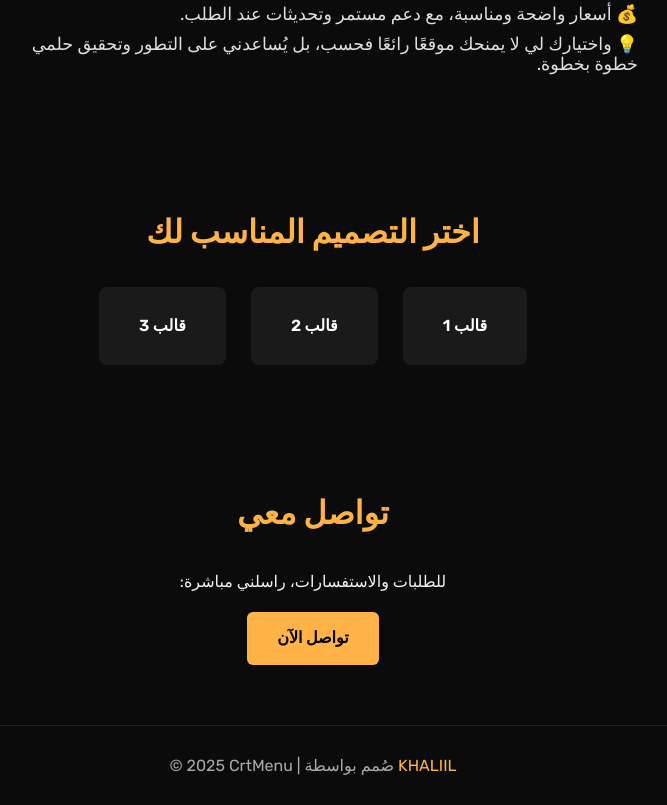
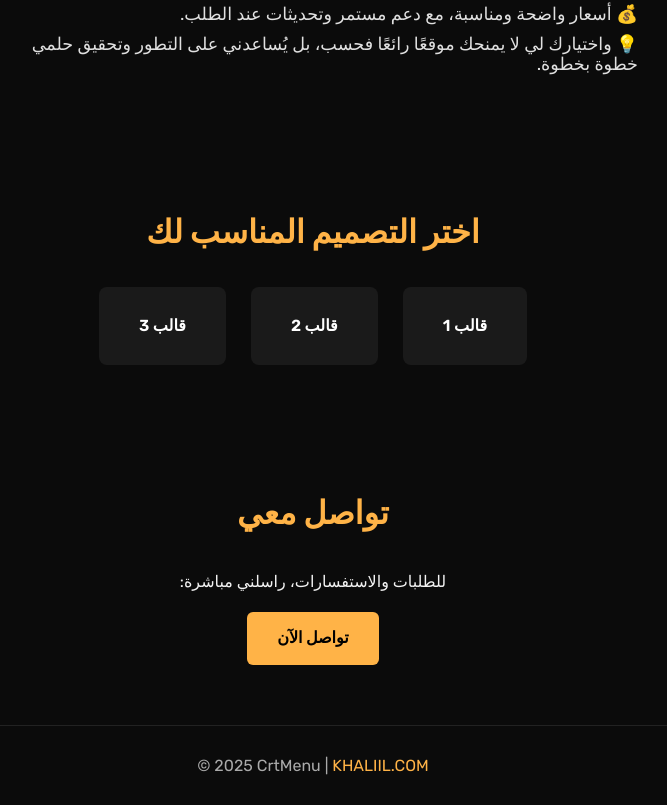
Before and after one commit to storeskhaliil/HomePage, a Next.js app: page / in a window 1280 px wide. Shown: the part 1478-2283 px from the top of the page, without its empty margins (327-994 px from the left). Built offline with nearby package versions, Linux system fonts and the light colour scheme.

Commit message:
Update Footer.js

```diff
--- a/components/Footer.js
+++ b/components/Footer.js
@@ -14,9 +14,9 @@ export default function Footer() {
 
       <footer className={styles.footer}>
         <p>
-          © {new Date().getFullYear()} CrtMenu | صُمم بواسطة{" "}
+          © {new Date().getFullYear()} CrtMenu | {" "}
           <a href="https://khaliil.com" target="_blank" rel="noreferrer">
-            KHALIIL
+            KHALIIL.COM
           </a>
         </p>
       </footer>
```
